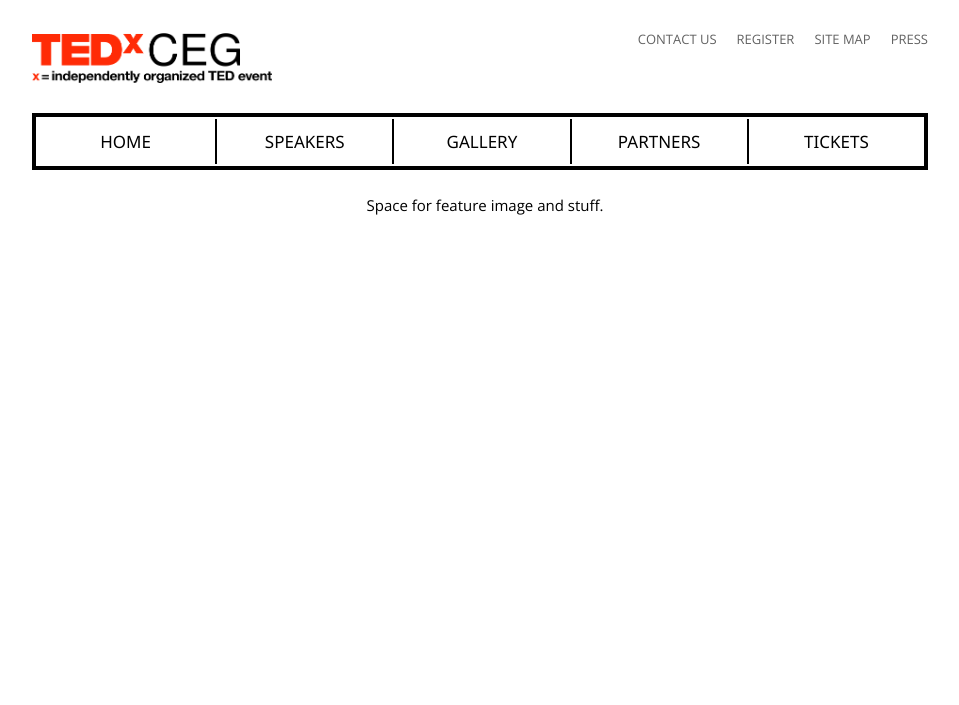
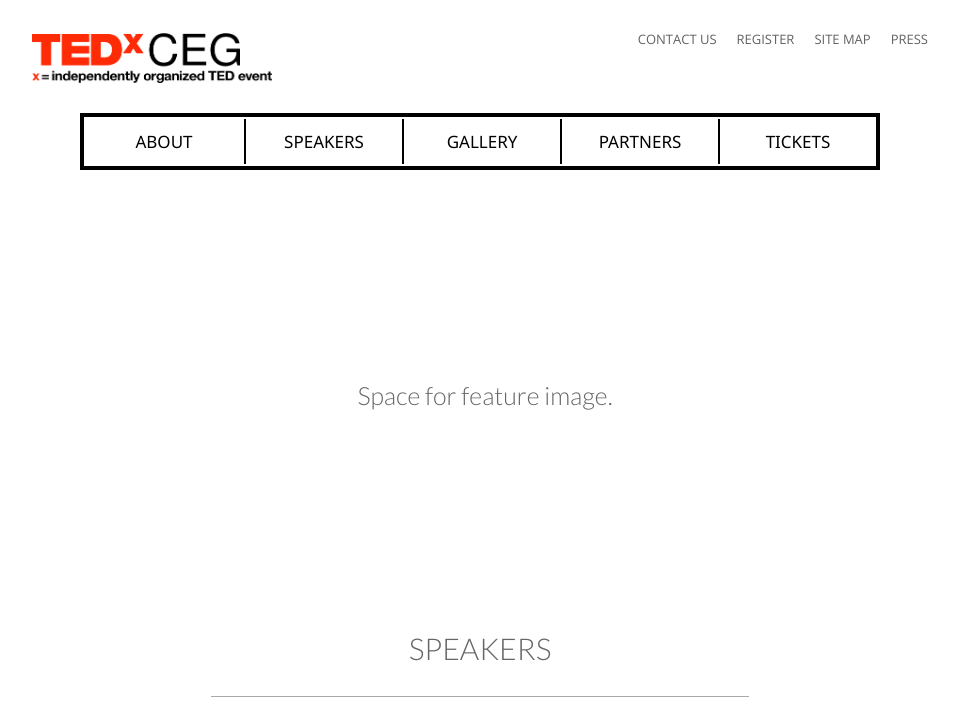
Before and after one commit to Ganz7/TedxCEG, a PHP site: page / in a window 1280 px wide. Shown: the top 705 px of the page, without its empty margins (160-1119 px from the left). Run offline with PHP 8.4, Linux system fonts and the light colour scheme; some web fonts are replaced.

Commit message:
Speakers box created

```diff
--- a/assets/styles/main.css
+++ b/assets/styles/main.css
@@ -19,10 +19,12 @@
 
 .menu{
 	text-align: center;
+	width: 100%
 }
 .menu-table{
 	border: 4px solid;
-	width: 100%;
+	width: 800px;
+	margin: 0 auto;
 	text-transform: uppercase;
 	font-family: "Noto Sans", sans-serif;
 	font-size: 17px;
@@ -66,9 +68,33 @@
 
 .feature{
 	width: 100%;
-	min-height: 500px;
+	min-height: 400px;
 	text-align: center;
 	padding: 5px;
+	font-family: "Lato", sans-serif;
+	font-size: 25px;
+	color: #666;
+	line-height: 400px;
+}
+
+.speaker-box{
+	width: 100%;
+	min-height: 400px;
+	text-align: center;
+}
+.speaker-box table{
+	width:825px;
+	margin: 0 auto;
+}
+.speaker-box tr{
+	height: 275px;
+}
+.speaker-box td{
+	width: 275px;
+}
+.speaker-box img{
+	height: 250px;
+	width: 250px;
 }
 
 .twitter-box{
@@ -85,6 +111,11 @@
 	padding-right: 10%;
 }
 
+.big-heading{
+	font-family: "Lato", sans-serif;
+	font-size: 30px;
+	color: #666;
+}
 
 .footer{
 	width: 100%;
--- a/index.htm
+++ b/index.htm
@@ -49,7 +49,7 @@
 	<div class="menu">
 		<table class="menu-table">
 			<tr>
-				<td style="border-left:0px;"><a style="margin-left:0px;"href="">home</a></td>
+				<td style="border-left:0px;"><a style="margin-left:0px;"href="">about</a></td>
 				<td><a href="">speakers</a></td>
 				<td><a href="">gallery</a></td>
 				<td><a href="">partners</a></td>
@@ -61,13 +61,30 @@
 	<br>
 
 	<div class="feature">
-		Space for feature image and stuff.
+		Space for feature image.
+	</div>
+
+	<div class="speaker-box">
+		<p class="big-heading">SPEAKERS</p>
+		<hr class="light">
+		<table>
+			<tr>
+				<td><img src="assets/images/speakers/speaker1.jpg"></td>
+				<td><img src="assets/images/speakers/speaker2.jpg"></td>
+				<td><img src="assets/images/speakers/speaker3.jpg"></td>
+			</tr>
+			<tr>
+				<td><img src="assets/images/speakers/speaker3.jpg"></td>
+				<td><img src="assets/images/speakers/speaker1.jpg"></td>
+				<td><img src="assets/images/speakers/speaker2.jpg"></td>
+			</tr>
+		</table>
 	</div>
 
 	<hr class="light">
 
 	<div class="twitter-box">
-		<br>
+		<br><br>
 		<p>Space for tweets concerning @tedxceg. All #tickets sold out! <br/>Updated Constantly.</p>
 		<br><br>
 	</div>
```
